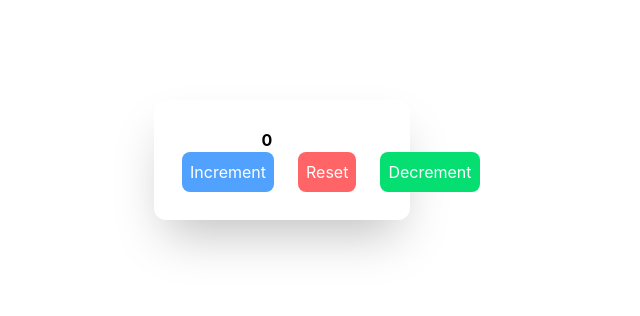
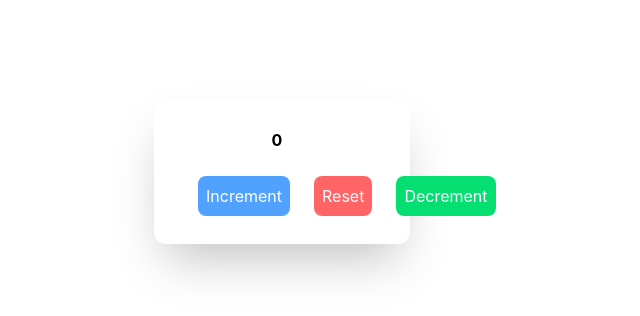
Before and after one commit to niyomugaboetiene/vue-2.0-course, a Vue app: page / in a window 1280 px wide. Shown: the top 316 px of the page, without its empty margins (546-1186 px from the left). Built offline with nearby package versions, Linux system fonts and the light colour scheme.

Commit message:
integration of tailwindcss

```diff
--- a/src/components/Counter.vue
+++ b/src/components/Counter.vue
@@ -1,7 +1,7 @@
 <template>
    <div class="ms-[700px] mt-[100px] p-7 shadow-2xl w-[20%] rounded-xl">
-    <p class="text-center me-[30px] font-bold">{{ count }}</p>
-    <div class="flex space-x-6">
+    <p class="text-center me-[10px] font-bold mb-6">{{ count }}</p>
+    <div class="flex space-x-6 ms-4">
         <button @click="increment" class="bg-blue-400 px-2 py-2 text-white rounded-lg hover:bg-blue-500 transition duration-200">Increment</button>
         <button @click="reset" class="bg-red-400 px-2 py-2 text-white rounded-lg hover:bg-red-500 transition duration-200">Reset</button>
         <button @click="decrement" class="bg-green-400 px-2 py-2 text-white rounded-lg hover:bg-green-500 transition duration-200">Decrement</button>
```
